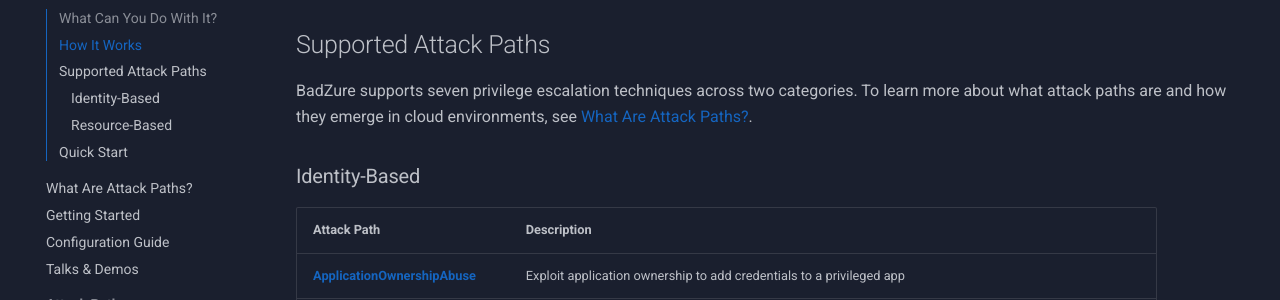
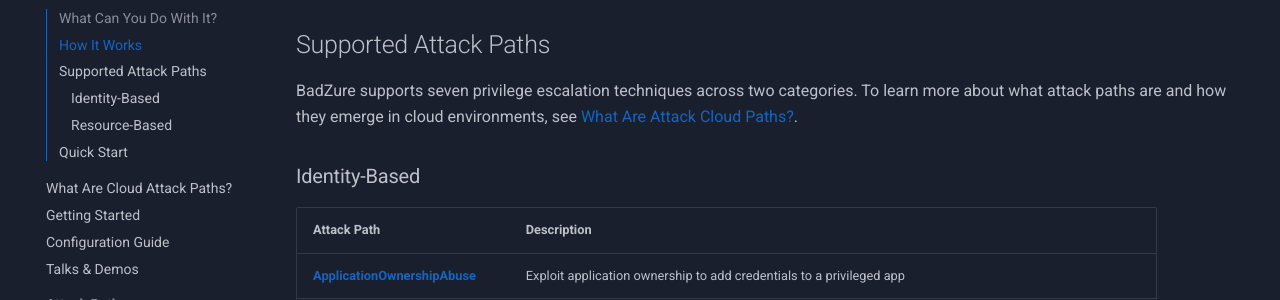
Before and after one commit to mvelazc0/BadZure, an MkDocs documentation site: the page built from docs/index.md, in a window 1280 px wide and 900 px high, scrolled down 1345 px. Shown: the part 153-453 px from the top of the window. Built offline with MkDocs 1.6.1 and Material for MkDocs 9.7.7, drawn with Linux system fonts in a browser that asks for light colours; comment, search, counter and statistics services are not loaded.

Commit message:
cloud attack paths

```diff
--- a/docs/index.md
+++ b/docs/index.md
@@ -38,7 +38,7 @@ graph LR
 
 ## Supported Attack Paths
 
-BadZure supports seven privilege escalation techniques across two categories. To learn more about what attack paths are and how they emerge in cloud environments, see [What Are Attack Paths?](what-are-attack-paths.md).
+BadZure supports seven privilege escalation techniques across two categories. To learn more about what attack paths are and how they emerge in cloud environments, see [What Are Attack Cloud Paths?](what-are-cloud-attack-paths.md).
 
 ### Identity-Based
 
--- a/mkdocs.yml
+++ b/mkdocs.yml
@@ -36,7 +36,7 @@ theme:
 nav:
   - BadZure:
     - Home: index.md
-    - What Are Attack Paths?: what-are-attack-paths.md
+    - What Are Cloud Attack Paths?: what-are-cloud-attack-paths.md
     - Getting Started: getting-started.md
     - Configuration Guide: configuration.md
     - Talks & Demos: talks-and-demos.md
```
Also changed, not shown: docs/what-are-cloud-attack-paths.md (renamed from docs/what-are-attack-paths.md, +1 -1 lines).
